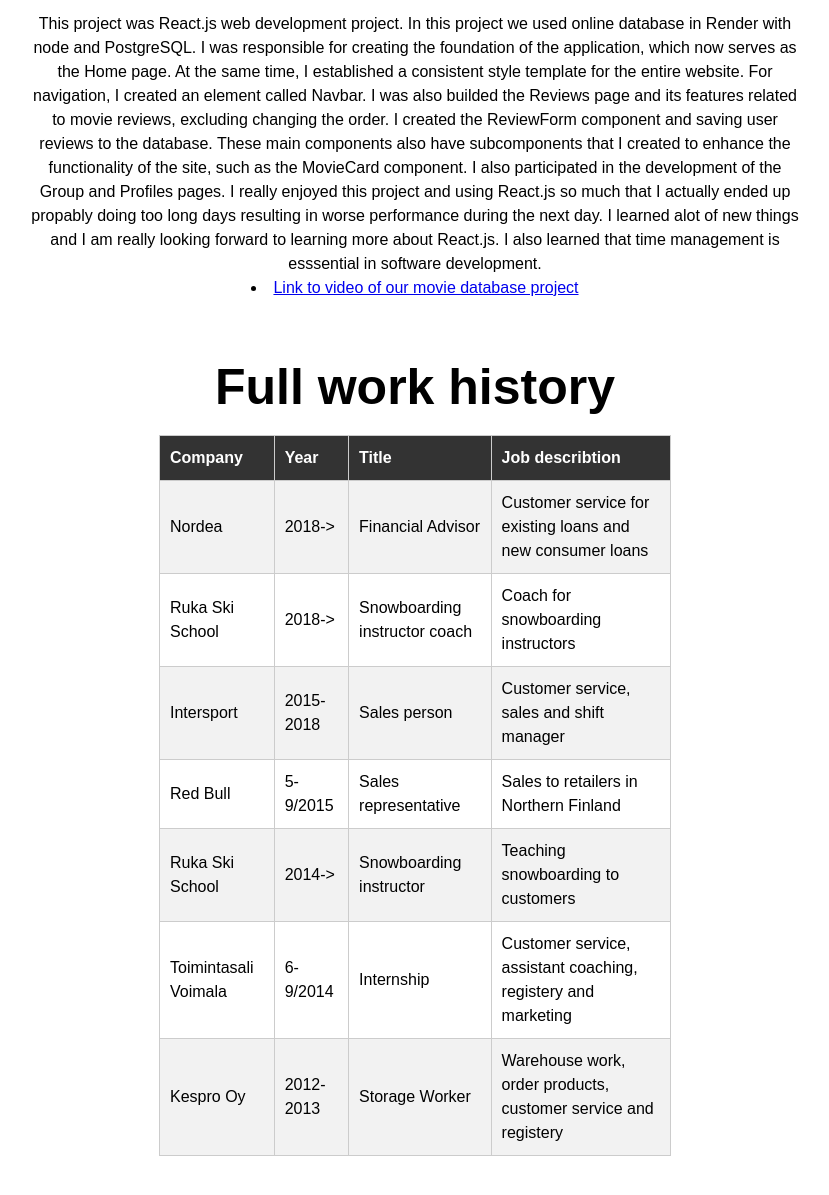
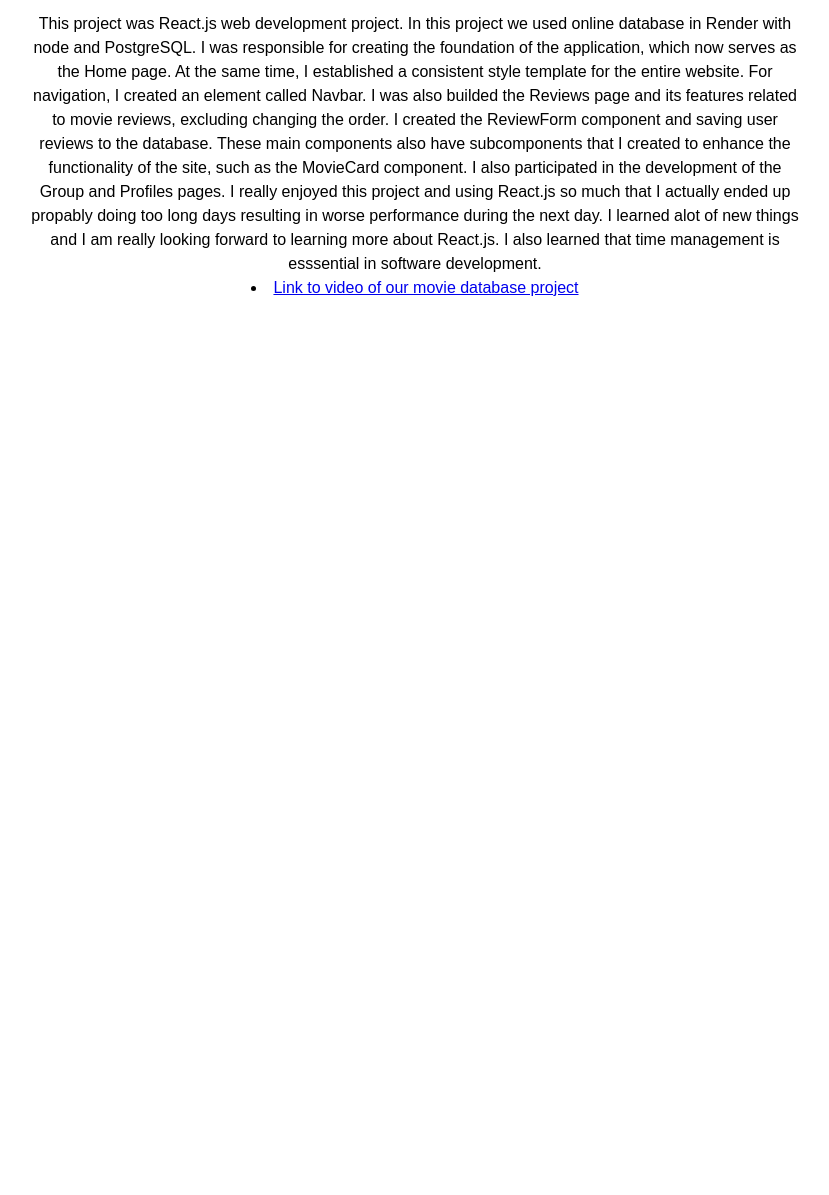
Before and after one commit to Henrimusta/Henrimusta.github.io, a plain HTML site: page portfolio.html in a window 1280 px wide. Shown: the part 929-2124 px from the top of the page, without its empty margins (225-1054 px from the left). After the commit the page ends 1229 px from the top, so only its background shows below. Drawn offline with Linux system fonts and the light colour scheme.

Commit message:
Final touches
updated navbar and removed workhistory from portfolio

```diff
--- a/portfolio.html
+++ b/portfolio.html
@@ -21,6 +21,9 @@
                 </li>
                 <li class="nav-item">
                     <a href="portfolio.html" class="nav-link">Portfolio</a>
+                </li>
+                <li class="nav-item">
+                    <a href="workhistory.html" class="nav-link">Work history</a>
                 </li>
                 <li class="nav-item">
                     <a href="contact.html" class="nav-link">Contact</a>
@@ -84,63 +87,6 @@
             </p>
 
         </div>
-
-
-
-        <h1>Full work history</h1>
-        <div class="cv">
-            <table>
-                <tr>
-                    <th>Company</th>
-                    <th>Year</th>
-                    <th>Title</th>
-                    <th>Job describtion</th>
-                </tr>
-                <tr>
-                    <td>Nordea</td>
-                    <td>2018-></td>
-                    <td>Financial Advisor</td>
-                    <td>Customer service for existing loans and new consumer loans</td>
-                </tr>
-                <tr>
-                    <td>Ruka Ski School</td>
-                    <td>2018-></td>
-                    <td>Snowboarding instructor coach</td>
-                    <td>Coach for snowboarding instructors</td>
-                </tr>
-                <tr>
-                    <td>Intersport</td>
-                    <td>2015-2018</td>
-                    <td>Sales person</td>
-                    <td>Customer service, sales and shift manager</td>
-                </tr>
-                <tr>
-                    <td>Red Bull</td>
-                    <td>5-9/2015</td>
-                    <td>Sales representative</td>
-                    <td>Sales to retailers in Northern Finland</td>
-                </tr>
-                <tr>
-                    <td>Ruka Ski School</td>
-                    <td>2014-></td>
-                    <td>Snowboarding instructor</td>
-                    <td>Teaching snowboarding to customers</td>
-                </tr>
-                <tr>
-                    <td>Toimintasali Voimala</td>
-                    <td>6-9/2014</td>
-                    <td>Internship</td>
-                    <td>Customer service, assistant coaching, registery and marketing</td>
-                </tr>
-                <tr>
-                    <td>Kespro Oy</td>
-                    <td>2012-2013</td>
-                    <td>Storage Worker</td>
-                    <td>Warehouse work, order products, customer service and registery</td>
-            </table>
-        </div>
-
-        </div>
     </main>
     <script src="JS/navbar.js"></script>
 </body>
```
Also changed, not shown: about.html (+4 -1 lines), contact.html (+3 -0 lines).
